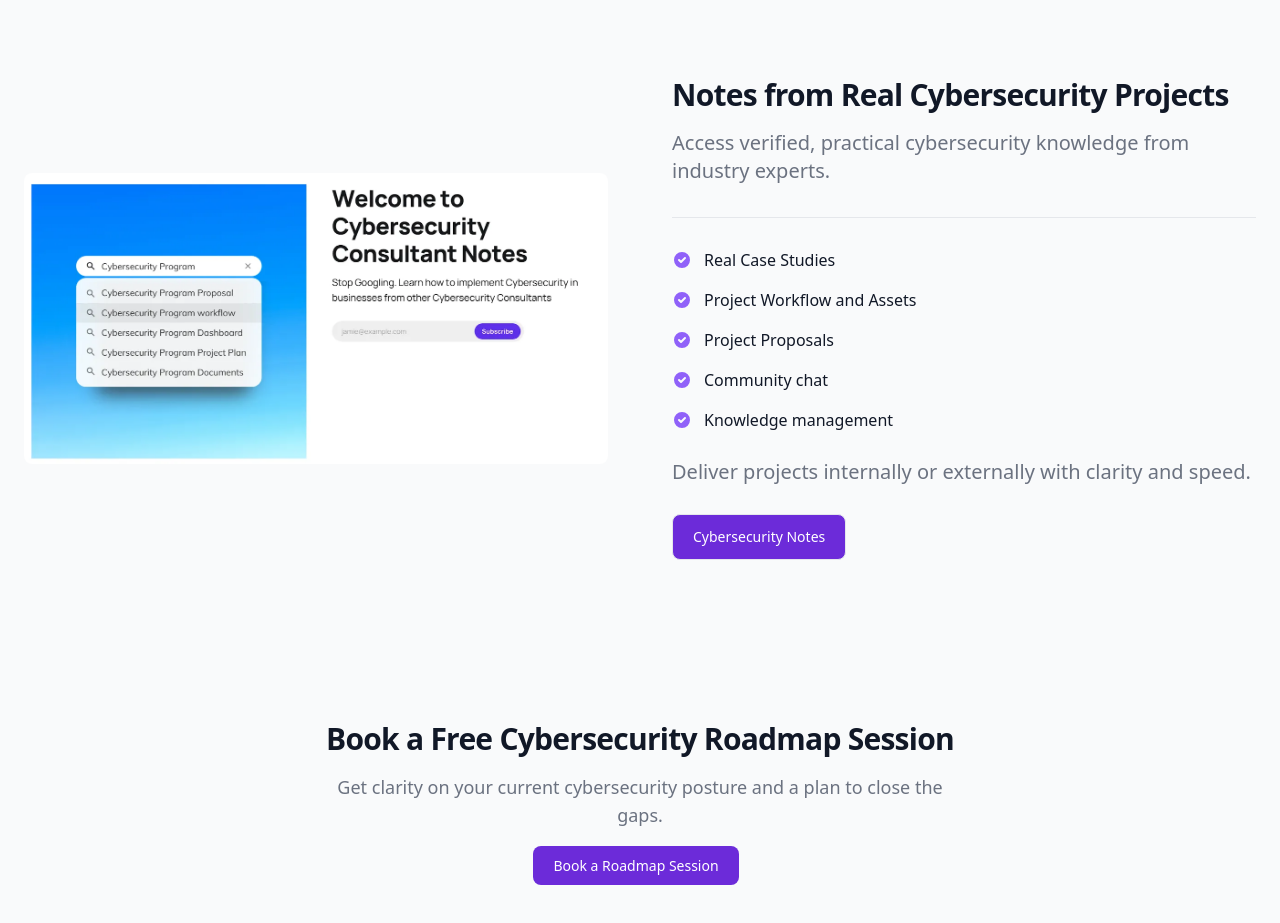
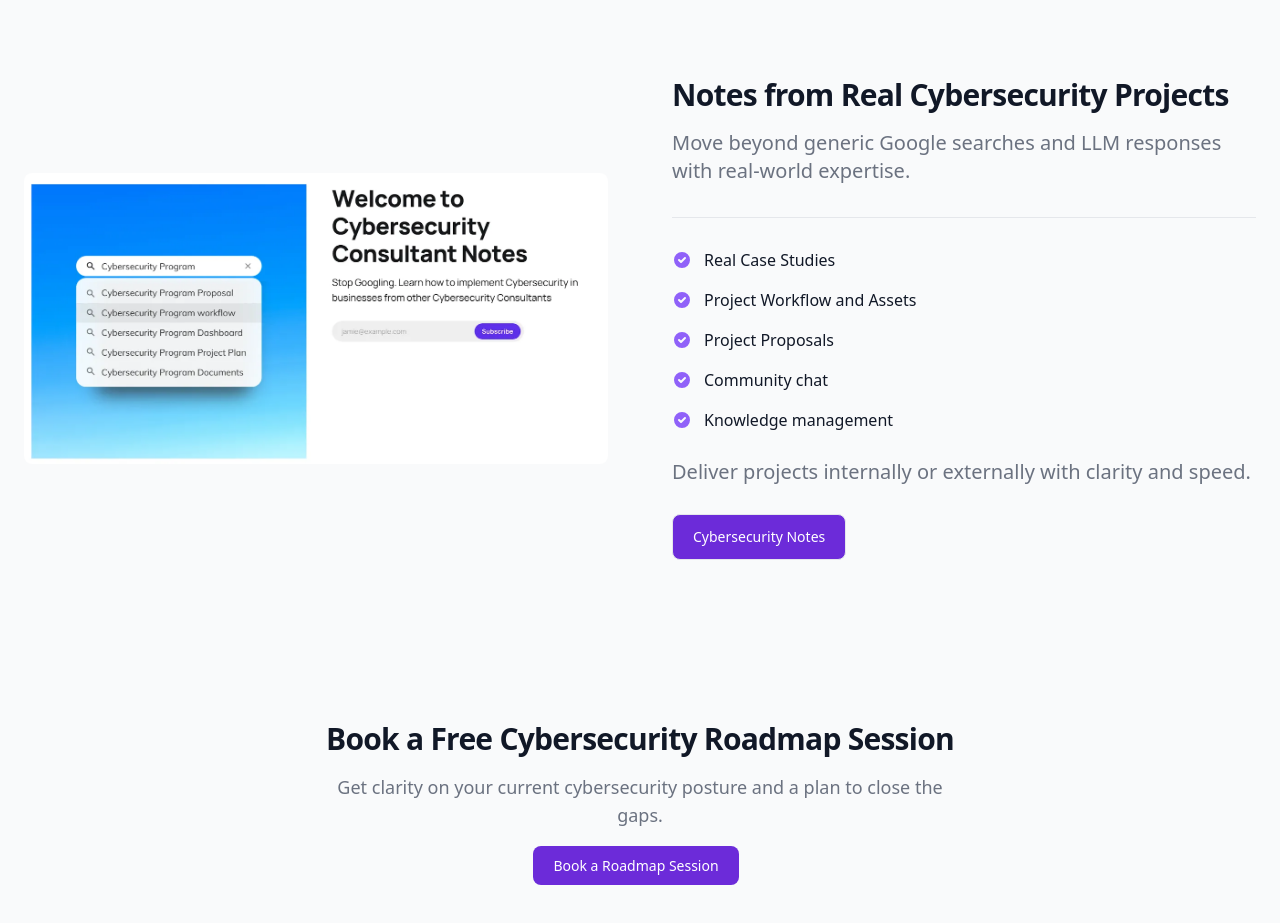
Before and after one commit to techimpossible/Website, a website: page index.html in a window 1280 px wide. Shown: the part 1208-2131 px from the top of the page. Drawn offline with nearby package versions, Linux system fonts and the light colour scheme.

Commit message:
Update index.html

```diff
--- a/index.html
+++ b/index.html
@@ -141,7 +141,7 @@
                 <img class="hidden w-full mb-4 rounded-lg lg:mb-0 lg:flex" src="./images/Cybersecurity-consultant-notes.webp" alt="feature image 2">
                 <div class="text-gray-500 sm:text-lg dark:text-gray-400">
                     <h2 class="mb-4 text-3xl font-extrabold tracking-tight text-gray-900 dark:text-white">Notes from Real Cybersecurity Projects </h2>
-                    <p class="mb-8 font-light lg:text-xl">Access verified, practical cybersecurity knowledge from industry experts.</p>
+                    <p class="mb-8 font-light lg:text-xl">Move beyond generic Google searches and LLM responses with real-world expertise.</p>
                     <!-- List -->
                     <ul role="list" class="pt-8 space-y-5 border-t border-gray-200 my-7 dark:border-gray-700">
                         <li class="flex space-x-3">
```
